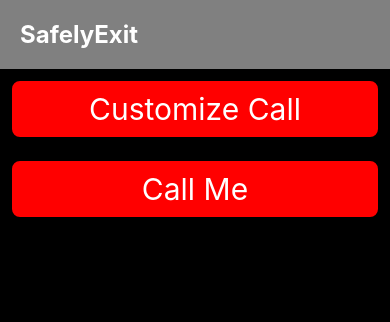
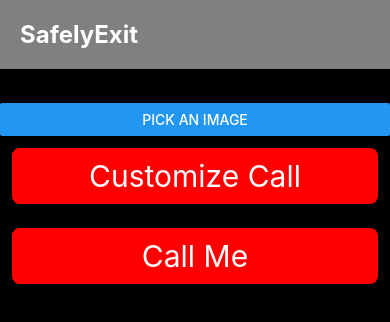
Before and after one commit to KacysGit/SafeExit, a React Native app: screen / in a window 390 px wide. Shown: the top 322 px of the page. Built offline with nearby package versions, Linux system fonts and the light colour scheme.

Commit message:
passes variables for image/number/name

```diff
--- a/App.js
+++ b/App.js
@@ -1,6 +1,6 @@
 import React from "react";
 import { View, StyleSheet, TouchableOpacity, Text } from "react-native";
-import CustomizeCall from "./components/customizeCall";
+import CustomizeCall from "./Views/customizeCall";
 import Header from "./components/header";
 import FakeCallScreen from './Views/FakeCallScreen';
 import AnswerCallScreen from './Views/AnswerCallScreen'; // Make sure this path is correct
@@ -8,6 +8,12 @@
 export default function App() {
   const [showFakeCall, setShowFakeCall] = React.useState(false);
   const [showAnswerCall, setShowAnswerCall] = React.useState(false);
+  const [callerInfo, setCallerInfo] = React.useState({
+    name: 'Unknown',
+    phoneNumber: '+1 214-519-7328',
+    image: require('./assets/sunset.jpg'),
+  });
+
 
   // Define a function to handle the call accept action
   const handleAcceptCall = (caller) => {
@@ -16,25 +22,35 @@
     // You can pass the caller name to the AnswerCallScreen if needed
   };
 
+  // Function to initiate a fake call
+  const initiateFakeCall = () => {
+    setShowFakeCall(true);
+  };
+
   return (
     <View style={styles.container}>
       {showFakeCall ? (
         <FakeCallScreen
           onHangUp={() => setShowFakeCall(false)}
-          onAccept={handleAcceptCall} // Pass the new function to handle accept
+          onAccept={handleAcceptCall}
+          callerName={callerInfo.name || 'Unknown'} // Fallback to 'Unknown' if name is empty
+          callerNumber={callerInfo.phoneNumber || '+1 214-519-7328'} // Fallback to default number if phoneNumber is empty
+          callerImage={callerInfo.image}
         />
+
       ) : showAnswerCall ? (
         <AnswerCallScreen
-          callerName="Caller" // Pass the caller name
-          onHangUp={() => setShowAnswerCall(false)} // Function to handle hang up from answer call screen
+          callerName={callerInfo.name}
+          onHangUp={() => setShowAnswerCall(false)}
         />
       ) : (
         <>
           <Header />
-          <CustomizeCall />
+          <CustomizeCall onCustomize={(info) => setCallerInfo(info)} />
+
           <TouchableOpacity
             style={styles.button}
-            onPress={() => setShowFakeCall(true)}
+            onPress={initiateFakeCall} // Updated to use initiateFakeCall function
           >
             <Text style={styles.buttonText}>Call Me</Text>
           </TouchableOpacity>
--- a/Views/FakeCallScreen.js
+++ b/Views/FakeCallScreen.js
@@ -3,7 +3,7 @@
 import { Ionicons } from '@expo/vector-icons'; // If you're using Expo or ensure you have the equivalent in your project
 import RotatedHangUpIcon from '../components/RotatedHangupIcon';
 
-const FakeCallScreen = ({ onHangUp, onAccept }) => {
+const FakeCallScreen = ({ onHangUp, onAccept, callerName, callerNumber, callerImage }) => {
   const [currentTime, setCurrentTime] = useState('');
 
   useEffect(() => {
@@ -17,13 +17,10 @@
   return (
     <View style={styles.fullScreen}>
       <View style={styles.topContainer}>
-        <Image
-          source={require('.././assets/sunset.jpg')} // Replace with your caller image path
-          style={styles.callerImage}
-        />
+        <Image source={callerImage} style={styles.callerImage} />
         <Text style={styles.smollNotice}> Incoming call</Text>
-        <Text style={styles.callerName}>Unknown</Text>
-        <Text style={styles.smollNotice}> Mobile +1 214-519-7328</Text>
+        <Text style={styles.callerName}>{callerName}</Text>
+        <Text style={styles.smollNotice}> Mobile {callerNumber}</Text>
       </View>
       <View style={styles.middleContainer}>
         <Text style={styles.time}>{currentTime}</Text>
--- /dev/null
+++ b/Views/customizeCall.js
@@ -0,0 +1,84 @@
+// This file adds the button titled "Customize Call"
+// * Set trigger
+// * Customize name
+// * Customize number
+// * Customize caller picture
+
+import React, { useState, useRef } from "react";
+import {
+    StyleSheet,
+    View,
+    Text,
+    TextInput,
+    Button,
+    TouchableOpacity
+} from "react-native";
+
+export default function CustomizeCall({ onCustomize }) {
+    const [name, setName] = useState('');
+    const [phoneNumber, setPhoneNumber] = useState('');
+    const [image, setImage] = useState(require('../assets/sunset.jpg')); // Default image
+
+    const handleCustomize = () => {
+        console.log('Customize button clicked', { name, phoneNumber, image }); // Add this line to log the state values
+        onCustomize({
+          name,
+          phoneNumber,
+          image,
+        });
+      };
+
+
+    const handleImagePick = () => {
+      // Implement the logic to pick an image and update the state
+      // For now, we'll use the default image
+      setImage(require('../assets/sunset.jpg')); // Replace with the actual image picking logic
+    };
+
+    return (
+      <View>
+        <TextInput
+        placeholder="Name"
+        value={name}
+        onChangeText={(text) => {
+            console.log('Name changed:', text); // Log the change
+            setName(text);
+        }}
+        style={style.input}
+        />
+        <TextInput
+        placeholder="Phone Number"
+        value={phoneNumber}
+        onChangeText={(text) => {
+            console.log('Phone Number changed:', text); // Log the change
+            setPhoneNumber(text);
+        }}
+        style={style.input}
+        />
+
+        <Button title="Pick an image" onPress={handleImagePick} />
+        <TouchableOpacity style={style.button} onPress={handleCustomize}>
+          <Text style={style.buttonText}>Customize Call</Text>
+        </TouchableOpacity>
+      </View>
+    );
+  }
+
+
+
+
+const style = StyleSheet.create({
+    button: {
+        margin: 10,
+        padding: 10,
+        borderWidth: 2,
+        borderRadius: 10,
+        alignSelf: "stretch",
+        backgroundColor: "red"
+      },
+      buttonText: {
+        fontSize: 30,
+        textAlign: "center",
+        color: "white"
+      },
+})
--- a/components/customizeCall.js
+++ /dev/null
@@ -1,44 +0,0 @@
-// This file adds the button titled "Customize Call"
-// * Set trigger
-// * Customize name
-
-import React, { useState, useRef } from "react";
-import {
-    StyleSheet,
-    View,
-    Text,
-    TextInput,
-    Button,
-    TouchableOpacity
-} from "react-native";
-
-export default function CustomizeCall() {
-    return (
-        <View>
-            <TouchableOpacity
-                style={style.button}
-                onPress={() => {
-                    // Your onPress action
-                }}>
-                <Text style={style.buttonText}>Customize Call</Text>
-            </TouchableOpacity>
-        </View>
-    );
-}
-
-
-const style = StyleSheet.create({
-    button: {
-        margin: 10,
-        padding: 10,
-        borderWidth: 2,
-        borderRadius: 10,
-        alignSelf: "stretch",
-        backgroundColor: "red"
-      },
-      buttonText: {
-        fontSize: 30,
-        textAlign: "center",
-        color: "white"
-      },
-})
```
